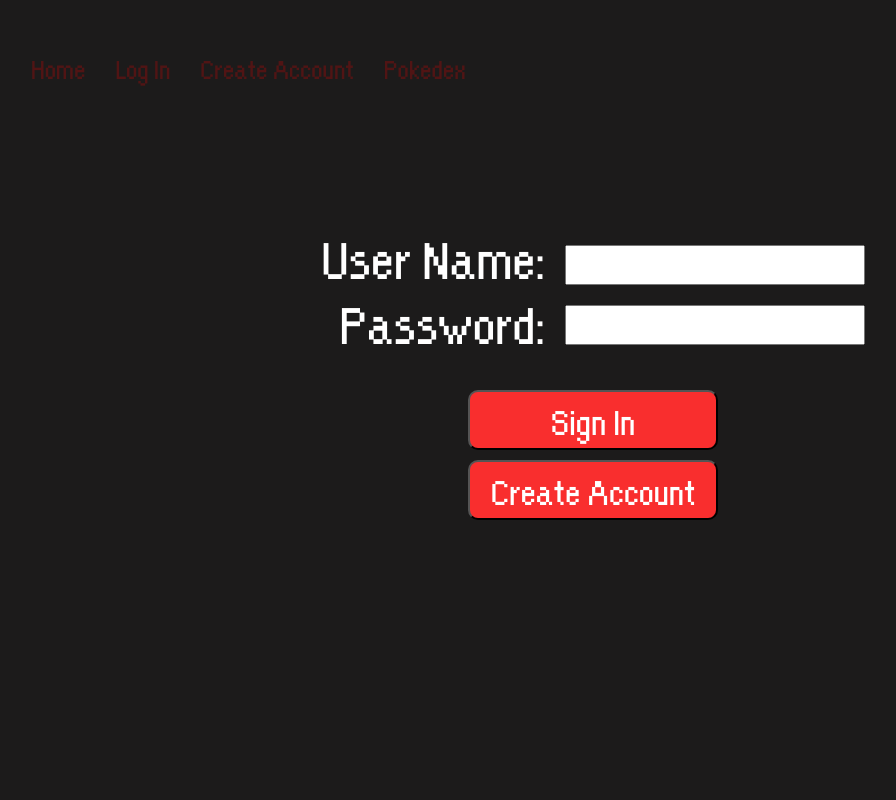
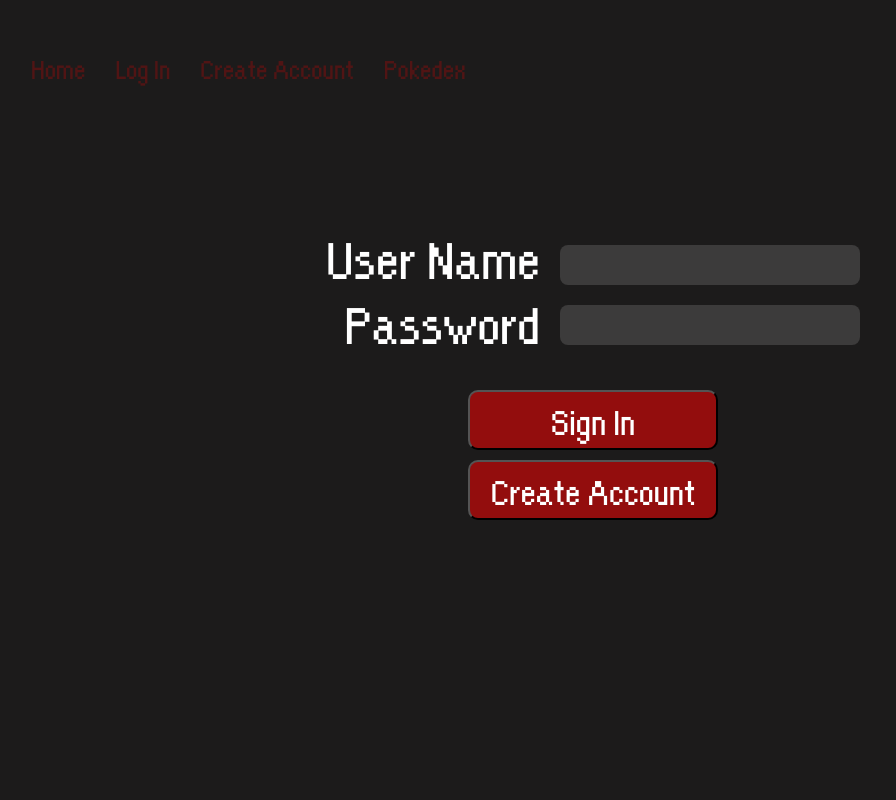
Before and after one commit to jbuck0403/flask_project_1, a Flask app: page /login in a window 1280 px wide. Shown: the whole page, without its empty margins (47-943 px from the left). Run offline with Flask 3, Linux system fonts and the light colour scheme.

Commit message:
refactored css classes and forms error logic

```diff
--- a/app/forms.py
+++ b/app/forms.py
@@ -2,21 +2,42 @@
 from wtforms import StringField, PasswordField, SubmitField
 from wtforms.validators import DataRequired, EqualTo, ValidationError
 from werkzeug.security import check_password_hash
-from app.models import User
-from flask_login import login_user
+from app.models import User, db
+from flask_login import login_user, current_user
 import re
 
 def verifyAllowedInput(_, userInput):
-    pattern = re.compile(r'^[\-a-zA-Z0-9]+$')
+    pattern = re.compile(r'^[\-a-zA-Z0-9]*$')
     if not pattern.match(userInput.data):
         raise ValidationError("Only letters and numbers...")
 
+def verifyUniqueUserName(_, userName):
+    queriedUser = User.query.filter(User.userName == userName.data).first()
+
+    if queriedUser:
+        raise ValidationError('User Name not available...')
+
+def verifyPasswordRequirements(_, password):
+    minimumLength = 6
+    if len(password.data) < minimumLength:
+        raise ValidationError(f'Password must be at least {minimumLength} characters long...')
+
+def verifyUserNameRequirements(_, userName):
+    verifyAllowedInput(_, userName)
+    verifyUniqueUserName(_, userName)
+
+def notEmpty(_, userInput):
+    if userInput.data == None or len(userInput.data.strip()) == 0:
+
+        raise ValidationError(f"{str(userInput.label)} cannot be blank...")
+
+
 class PokedexInputForm(FlaskForm):
-    pokedexInput = StringField('Enter Pokémon', validators=[DataRequired(), verifyAllowedInput])
+    pokedexInput = StringField('Enter Pokémon', validators=[notEmpty, verifyAllowedInput])
 
 class LoginForm(FlaskForm):
-    userName = StringField("User Name:", validators=[DataRequired()])
-    password = PasswordField("Password:", validators=[DataRequired()])
+    userName = StringField("User Name", validators=[notEmpty])
+    password = PasswordField("Password", validators=[notEmpty])
     loginBtn = SubmitField("Sign In")
     signupBtn = SubmitField("Create Account")
 
@@ -34,22 +55,15 @@
             login_user(queriedUser)
             return True
 
-def verifyUniqueUserName(_, userName):
-    queriedUser = User.query.filter(User.userName == userName.data).first()
-
-    if queriedUser:
-        raise ValidationError('User Name not available...')
-
-def verifyPasswordRequirements(_, password):
-    minimumLength = 6
-    if len(password.data) < minimumLength:
-        raise ValidationError(f'Password must be at least {minimumLength} characters long...')
-
 class SignupForm(FlaskForm):
-    userName = StringField("User Name:", validators=[DataRequired(), verifyUniqueUserName])
-    password = PasswordField("Password:", validators=[DataRequired(), verifyPasswordRequirements])
-    confirmPassword = PasswordField("Confirm Password:", validators=[DataRequired(), EqualTo('password', message="Passwords must match...")])
+    userName = StringField("User Name", validators=[notEmpty, verifyUserNameRequirements])
+    password = PasswordField("Password", validators=[verifyPasswordRequirements])
+    confirmPassword = PasswordField("Confirm Password", validators=[EqualTo('password', message="Passwords must match...")])
     createAccountBtn = SubmitField("Create Account")
 
 class AccountForm(FlaskForm):
-    logout = SubmitField("Logout")
+    logoutBtn = SubmitField("Logout")
+    changeUserName = StringField("Change User Name", validators=[notEmpty, verifyUserNameRequirements])
+
+    def updateUserName(self):
+        return
--- a/app/routes.py
+++ b/app/routes.py
@@ -3,7 +3,8 @@
 from app import app
 from app.forms import PokedexInputForm, LoginForm, SignupForm, AccountForm
 from app.models import User, db
-from flask_login import logout_user, current_user
+from flask_login import logout_user, current_user, login_required
+
 
 @app.route("/", methods=['GET', 'POST'])
 def landingPage():
@@ -45,12 +46,14 @@
     return render_template('signup.jinja', form=form)
 
 @app.route("/account", methods=['GET', 'POST'])
+@login_required
 def account():
     form = AccountForm()
     if request.method == "POST":
-        logout_user()
-        flash("Logged out...", "warning")
-        return redirect(url_for('login'))
+        if "logoutBtn" in request.form:
+            logout_user()
+            flash("Logged out...", "warning")
+            return redirect(url_for('login'))
 
     return render_template('account.jinja', form=form)
 
--- a/app/static/styles.css
+++ b/app/static/styles.css
@@ -1,6 +1,7 @@
 :root {
   box-sizing: border-box;
   --primary-link-color: rgba(255, 0, 0, 0.236);
+  --primary-btn-color: rgba(255, 0, 0, 0.525);
 }
 
 @font-face {
@@ -90,9 +91,10 @@
   flex-direction: column;
   text-align: center;
   align-items: center;
+  height: 100%;
 }
 
-.input-container input {
+/* .input-container input {
   border-radius: 8px;
   width: 400px;
   height: 40px;
@@ -103,10 +105,14 @@
   background-color: rgb(60, 59, 59);
   color: white;
   border: none;
-}
+} */
 
 .input-container input:focus {
   outline: none;
+}
+
+.label-field-container {
+  display: flex;
 }
 
 .error {
@@ -149,7 +155,24 @@
   color: var(--primary-link-color);
 }
 
+/* .input-container input {
+  border-radius: 8px;
+  width: 400px;
+  height: 40px;
+  padding-left: 20px;
+  margin-top: 10px;
+  font-size: 30px;
+  text-align: center;
+  background-color: rgb(60, 59, 59);
+  color: white;
+  border: none;
+} */
+
 .field {
+  border-radius: 8px;
+  text-align: center;
+  color: white;
+  border: none;
   margin-left: 20px;
   margin-top: 20px;
   height: 40px;
@@ -157,29 +180,56 @@
   font-size: 40px;
   font-family: "orange-kid";
   padding-left: 20px;
+  background-color: rgb(60, 59, 59);
 }
 
-.login {
+.pokedex-field {
+  display: flex;
+  align-items: center;
+  justify-content: center;
+  width: 400px;
+  margin-left: 0;
+  padding: 0;
+  text-transform: uppercase;
+  outline: none;
+}
+
+.pokedex-wrapper {
+  display: flex;
+  flex-direction: column;
+  text-align: center;
+  align-items: center;
+}
+
+.input-label {
   display: flex;
   flex-direction: column;
 }
 
-.login-wrapper {
+.input-wrapper {
   display: flex;
   align-items: center;
+  text-align: right;
+  margin-bottom: 40px;
 }
 
-.login-field-container {
+.input-field-container {
   display: flex;
   flex-direction: column;
 }
 
-.login-wrapper label {
+.pokedex-input-field-container {
+  display: flex;
+  align-items: center;
+  justify-content: center;
+}
+
+.input-wrapper label {
   height: 65px;
   text-align: right;
 }
 
-.login-container {
+.input-container {
   display: flex;
   justify-content: center;
   align-items: center;
@@ -190,7 +240,7 @@
   height: 60px;
   width: 250px;
   border-radius: 10px;
-  background-color: rgb(249, 46, 46);
+  background-color: var(--primary-btn-color);
   color: white;
   font-size: 40px;
   font-family: "orange-kid";
@@ -209,16 +259,12 @@
   background-color: white;
 }
 
-.login-form {
+.input-form {
   height: 180px;
 }
 
 .btn:active {
   transform: translate(3px, 3px);
-}
-
-.sign-in-btn {
-  margin-top: 30px;
 }
 
 .form-error {
--- a/app/templates/login.jinja
+++ b/app/templates/login.jinja
@@ -3,7 +3,7 @@
   Sign In
 {% endblock title %}
 {% block content %}
-  <div class="login-container">
+  <div class="input-container">
     <div>
       <div class="form-error">
         {% if form.userName.errors %}
@@ -12,22 +12,22 @@
           {% for error in form.password.errors %}{{ error }}{% endfor %}
         {% endif %}
       </div>
-      <form method="post" class="login-form">
+      <form method="post" class="input-form">
         {{ form.hidden_tag() }}
-        <div class="login-wrapper">
-          <div class="login">
+        <div class="input-wrapper">
+          <div class="input-label">
             {{ form.userName.label }}
             {{ form.password.label }}
           </div>
-          <div class="login-field-container">
-            {{ form.userName(class="field") }}
-            {{ form.password(class="field") }}
+          <div class="input-field-container">
+            {{ form.userName(class_="field") }}
+            {{ form.password(class_="field") }}
           </div>
         </div>
-        <div class="btn-wrapper">{{ form.loginBtn(class="btn sign-in-btn") }}</div>
+        <div class="btn-wrapper">{{ form.loginBtn(class_="btn") }}</div>
       </form>
       <form method="post">
-        <div class="btn-wrapper">{{ form.signupBtn(class="btn create-account-btn") }}</div>
+        <div class="btn-wrapper">{{ form.signupBtn(class_="btn") }}</div>
       </form>
     </div>
   </div>
--- a/app/templates/pokedex.jinja
+++ b/app/templates/pokedex.jinja
@@ -13,9 +13,9 @@
       <div class="content-wrapper">
         <form method="post">
           {{ form.hidden_tag() }}
-          <div class="input-container">
+          <div class="pokedex-wrapper">
             {{ form.pokedexInput.label(for="pokemonID") }}
-            {{ form.pokedexInput(id="pokemonID") }}
+            <div class="pokedex-input-field-container">{{ form.pokedexInput(class="field pokedex-field", id="pokemonID") }}</div>
           </div>
         </form>
         {% if connectErrorCode %}{{ connectErrorCode }}{% endif %}
```
Also changed, not shown: app/templates/account.jinja (+9 -3 lines), app/templates/signup.jinja (+7 -7 lines).
